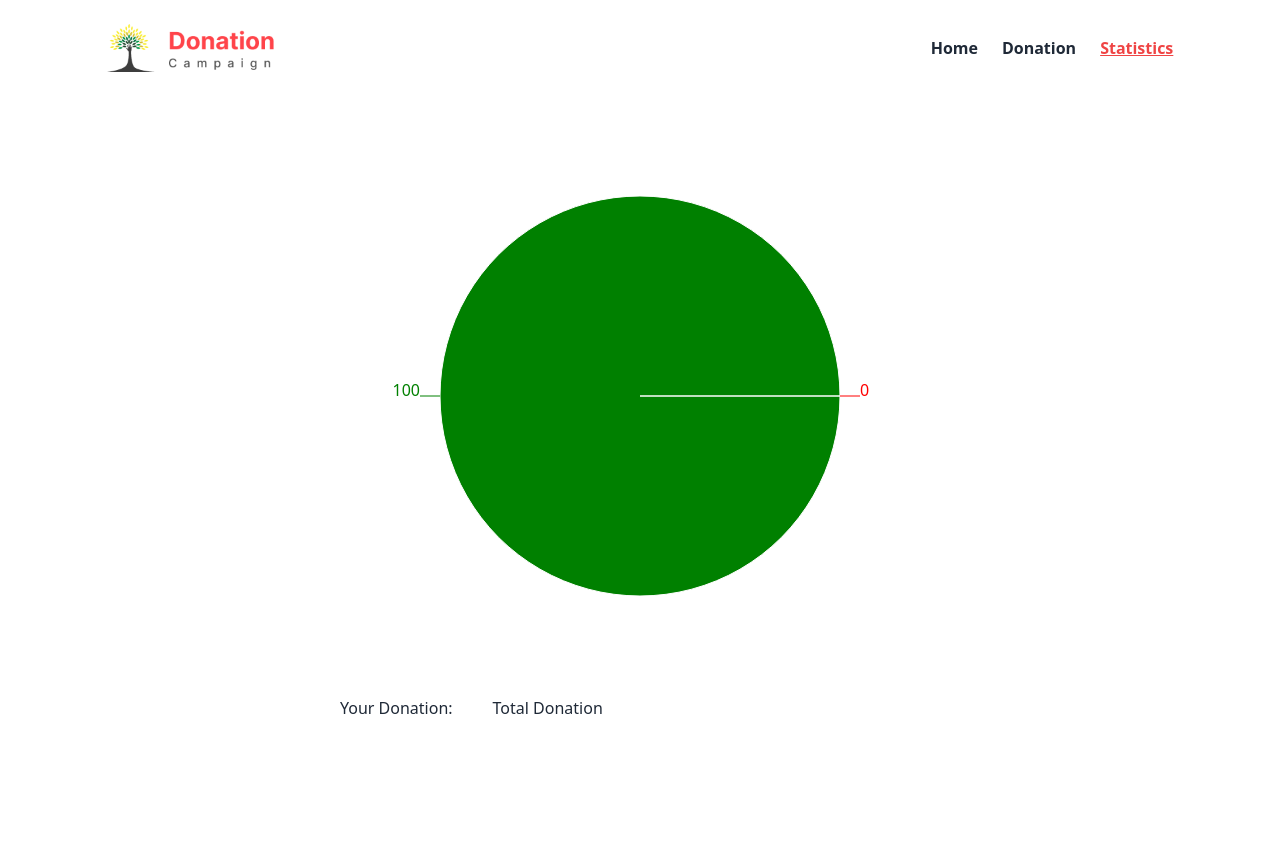
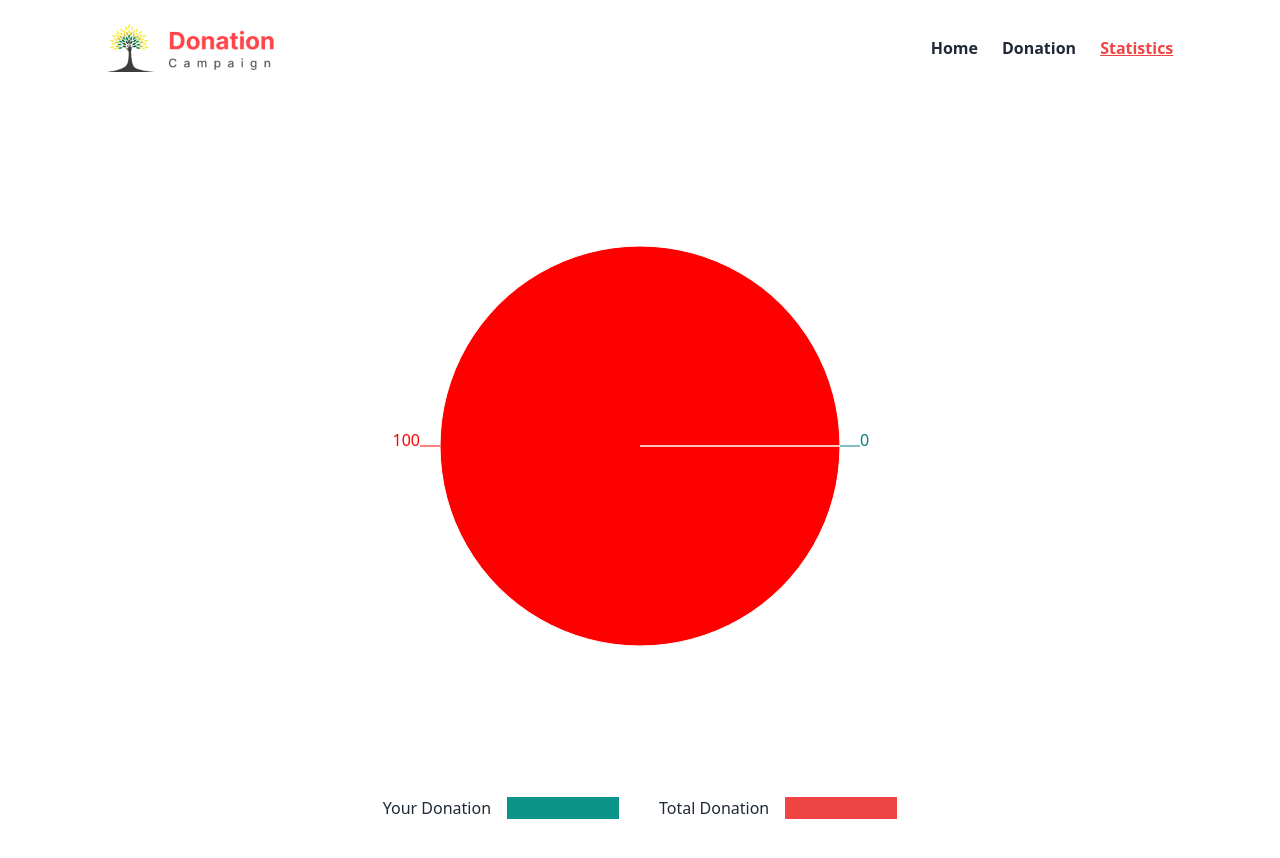
Before and after one commit to shakilgit1/donation-website, a React (Vite) app: page /statistics in a window 1280 px wide. Shown: the top 858 px of the page. Before the commit the page ends 800 px from the top, so only its background shows below. Built offline with nearby package versions, Linux system fonts and the light colour scheme.

Commit message:
piechart added on statistics route

```diff
--- a/src/Components/Banner/Banner.jsx
+++ b/src/Components/Banner/Banner.jsx
@@ -7,11 +7,8 @@ const Banner = () => {
   //    .then(res => res.json())
   //    .then(data => setData(data))
   // }, [])
-
   const handleSearch = e => {
-     e.preventDefault();
-    // const searchValue = e.target.text.value;
-    // // console.log(findData);
+    e.preventDefault()
   }
 
   return (
--- /dev/null
+++ b/src/Components/SearchResult/SearchResult.jsx
@@ -0,0 +1,17 @@
+import React from 'react';
+import PropTypes from 'prop-types';
+
+const SearchResult = ({item}) => {
+    // console.log(item);
+    return (
+        <div>
+            <li >{item.category}</li>
+        </div>
+    );
+};
+
+SearchResult.propTypes = {
+
+};
+
+export default SearchResult;
--- a/src/Pages/Statistic/Statistics.jsx
+++ b/src/Pages/Statistic/Statistics.jsx
@@ -23,21 +23,22 @@ const Statistics = () => {
   const data01 = [
     {
       name: "Group A",
-      value: percent,
-      color : "red"
+      value: toFixed,
+      color: "red",
+
     },
     {
       name: "Group C",
-      value: toFixed,
-      color: "green",
+      value: percent,
+      color : "teal"
     },
   ];
 
   return (
-    <div className="w-10/12 mx-auto flex justify-center items-center">
-    <div>
-    <PieChart width={600} height={600}>
-  <Pie
+    <div className="w-10/12 mx-auto flex justify-center items-center ">
+    <div className=" mx-auto">
+    <PieChart width={700} height={700}>
+    <Pie
     dataKey={`value`}
     isAnimationActive={false}
     data={data01}
@@ -45,17 +46,17 @@ const Statistics = () => {
     cy="50%"
     outerRadius={200}
     label
-  >
+    >
     {data01.map((entry, index) => (
       <Cell key={`cell-${index}`} fill={entry.color} />
     ))}
 
-  </Pie>
+    </Pie>
     </PieChart>
 
-      <div className="flex gap-10 text-center">
-        <h2>Your Donation: </h2>
-        <h2>Total Donation</h2>
+      <div className="flex gap-10 text-center justify-center mb-16">
+        <h2>Your Donation <span className="bg-teal-600 px-14 ml-4"></span> </h2>
+        <h2>Total Donation <span className="bg-red-500 px-14 ml-4"></span></h2>
       </div>
 
     </div>
```
